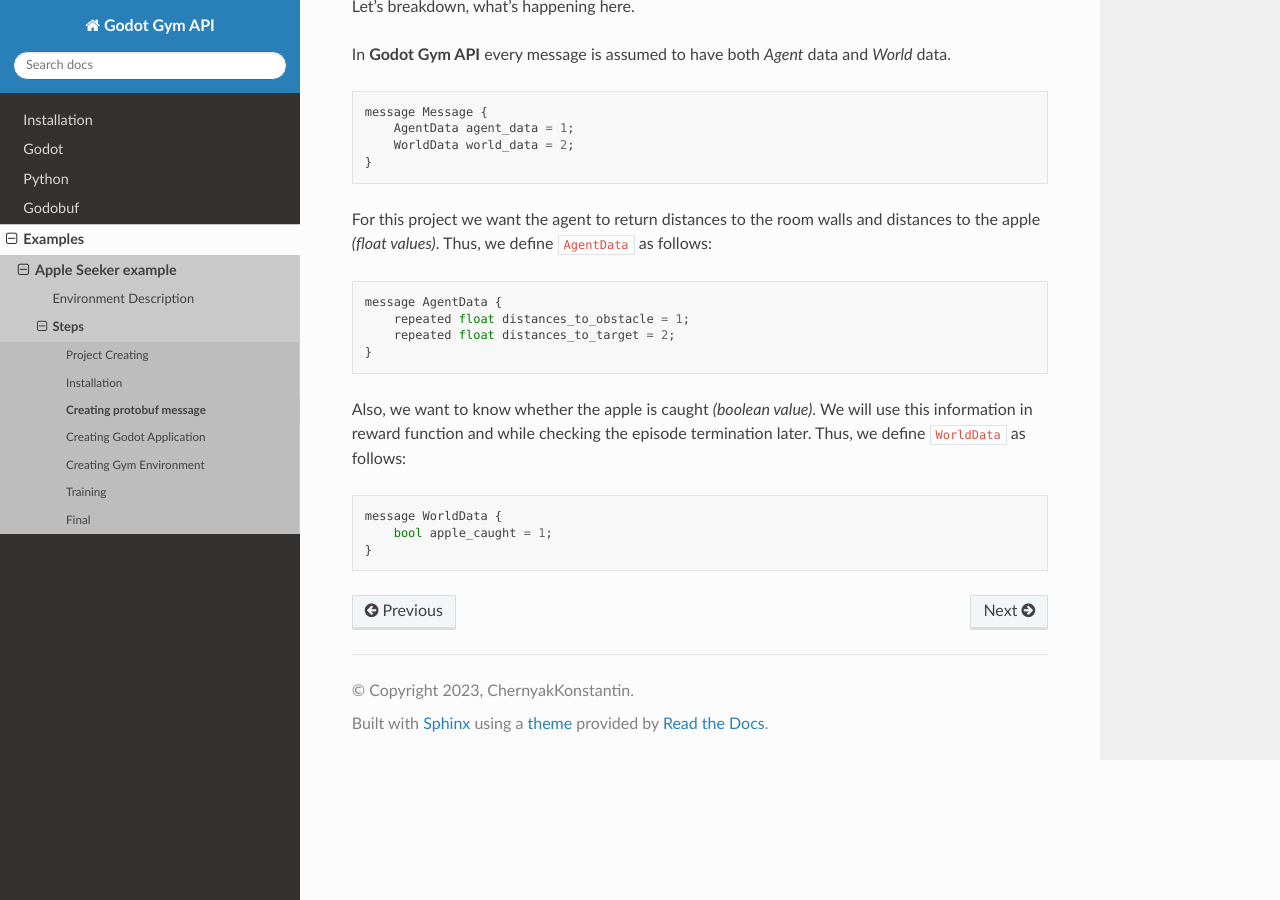
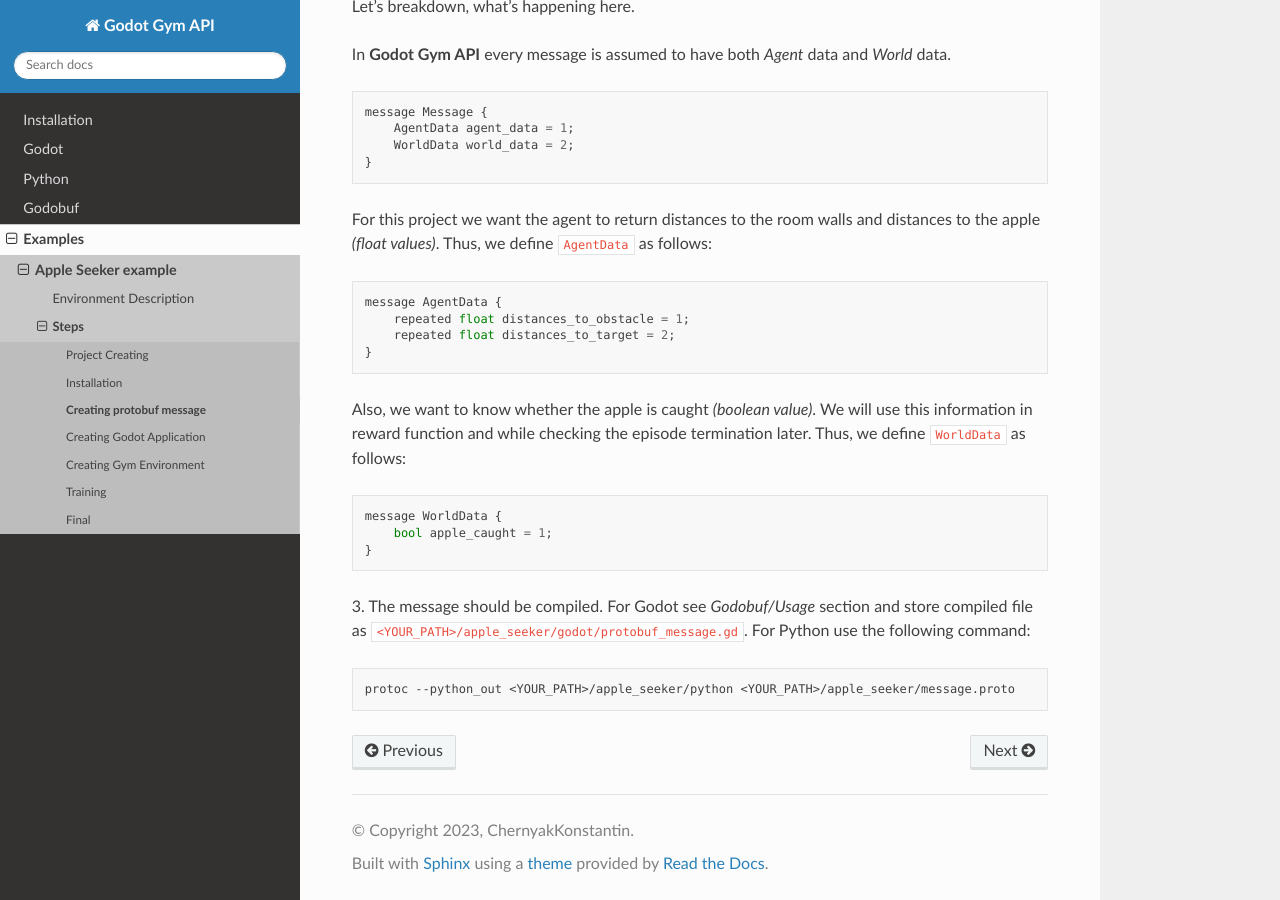
Before and after one commit to ChernyakKonstantin/godot_gym_api, a Sphinx documentation site: the page built from docs/source/examples/apple_seeker/message_proto.rst, in a window 1280 px wide and 900 px high, scrolled down 680 px. Built offline with Sphinx 7.4.7 and the Read the Docs theme 2.0.0, drawn with Linux system fonts in a browser that asks for light colours.

Commit message:
Update example docs on message_proto

```diff
--- a/docs/source/examples/apple_seeker/message_proto.rst
+++ b/docs/source/examples/apple_seeker/message_proto.rst
@@ -59,3 +59,11 @@ Thus, we define ``WorldData`` as follows:
     message WorldData {
         bool apple_caught = 1;
     }
+
+3. The message should be compiled.
+For Godot see `Godobuf/Usage` section and store compiled file as ``<YOUR_PATH>/apple_seeker/godot/protobuf_message.gd``.
+For Python use the following command:
+
+.. code-block:: bash
+
+    protoc --python_out <YOUR_PATH>/apple_seeker/python <YOUR_PATH>/apple_seeker/message.proto
```
